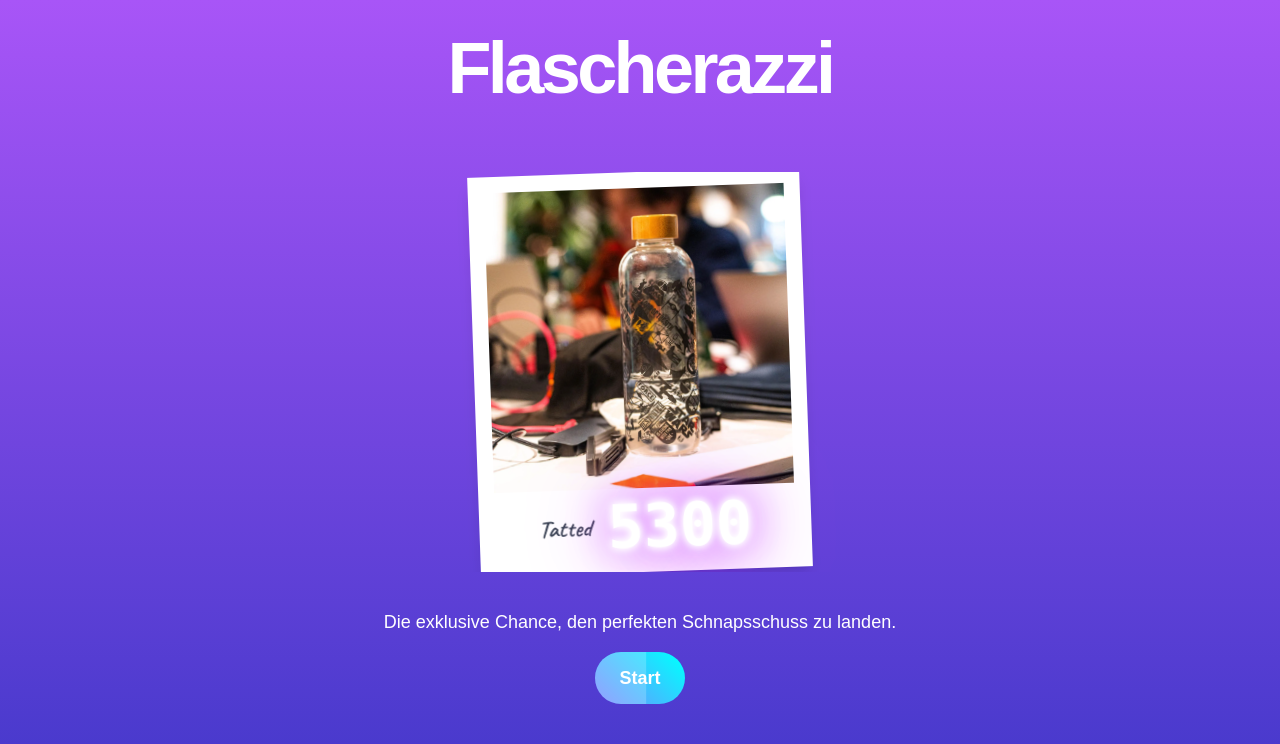
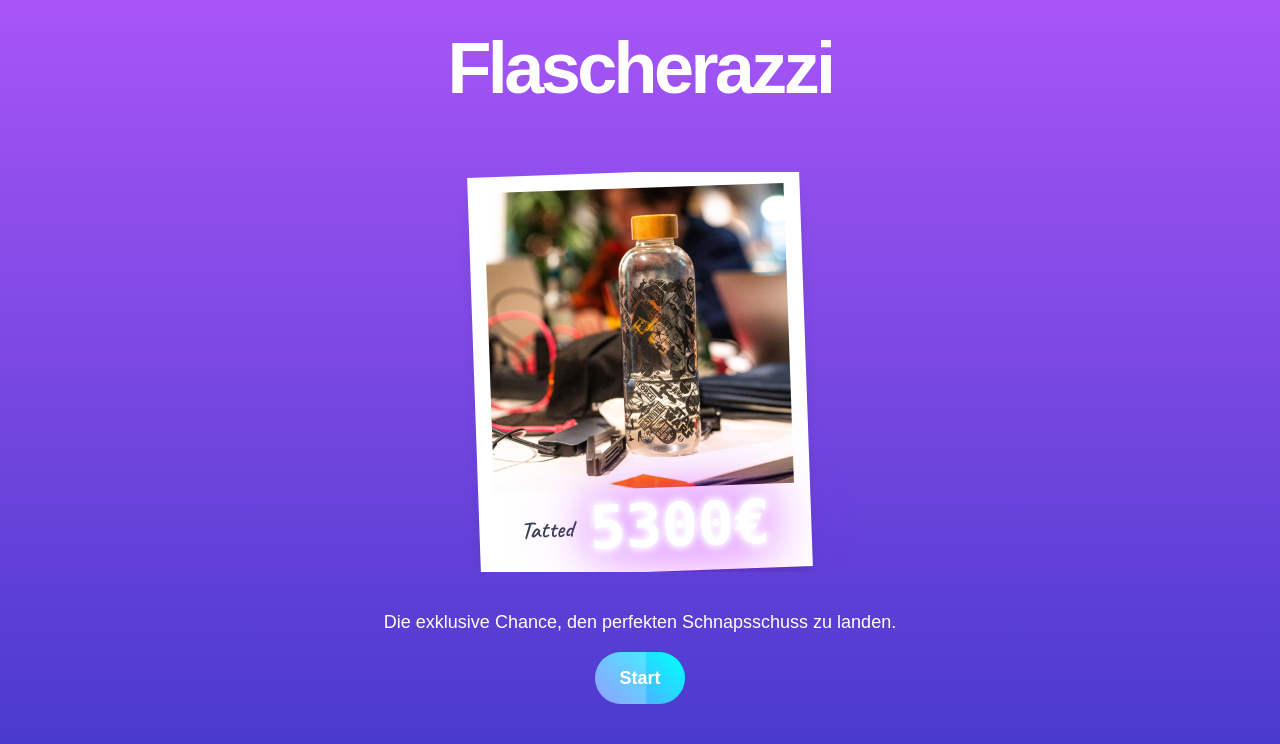
Before and after one commit to Schroedi/flafari, a Next.js app: page / in a window 1280 px wide. Shown: the top 744 px of the page. Built offline with nearby package versions, Linux system fonts and the light colour scheme.

Commit message:
added € to score

```diff
--- a/src/components/Polaroid.tsx
+++ b/src/components/Polaroid.tsx
@@ -43,11 +43,10 @@ export const PolaroidFrame: FC<PolaroidFrameProps> = ({
 					<div className="text-2xl">{comment}</div>
 					{score !== null && (
 						<div className="text-6xl font-bold text-fuchsia-900 font-mono tabular-nums neonText">
-							{score?.toString().padStart(4, "0")}
+							{score?.toString().padStart(4, "0")+"€"}
 						</div>
 					)}
 				</div>
-
 			</div>
 		</div>
 	);
```
